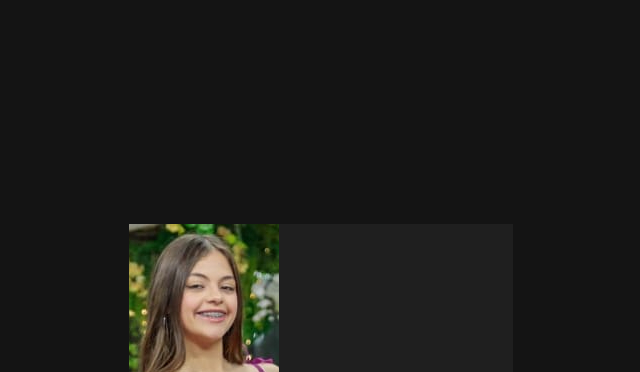
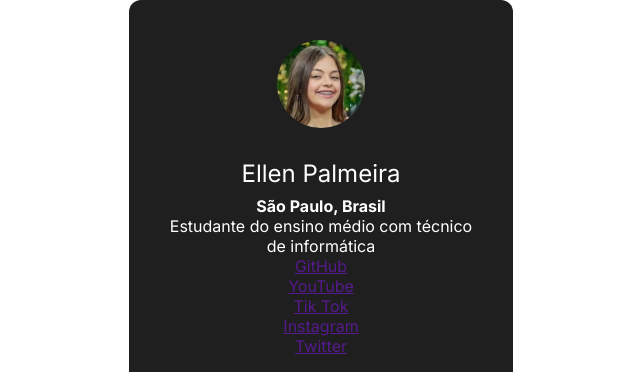
Before and after one commit to ellenpalmeiraaa/link-tree, a plain HTML site: page index.html in a window 1280 px wide. Shown: the top 372 px of the page, without its empty margins (319-959 px from the left). Drawn offline with Linux system fonts and the light colour scheme.

Commit message:
continuação da estilização do card

```diff
--- a/style.css
+++ b/style.css
@@ -7,8 +7,17 @@ box-sizing: border-box;
 font-family: "Inter", sans-serif;
 }
 
+:root{
+    --black: #141414;
+    --dark-grey: #1f1f1f;
+    --white: #fff;
+}
+
+
+
+
 body {
-    background-color: #141414;
+    background-color: var(--black)
     height: 100vh;
 
     display: flex;
@@ -17,11 +26,27 @@ body {
 }
 
 div {
-    background-color: #1f1f1f;
-    color: white;
+    background-color: var(--dark-grey);
+    color: var(--white);
     width: 384px;
+    text-align: center;
+    border-radius: 12px;
+    padding: 40px;
+}
 
+img{
+   width: 88px;
+   border-radius: 50%;
+   margin-bottom: 24px;
 }
+
+h1{
+font-size: 24px;
+font-weight: 400;
+line-height: 150%;
+margin-bottom: 4px;
+}
+
 
 ul,li {
     list-style: none;
```
